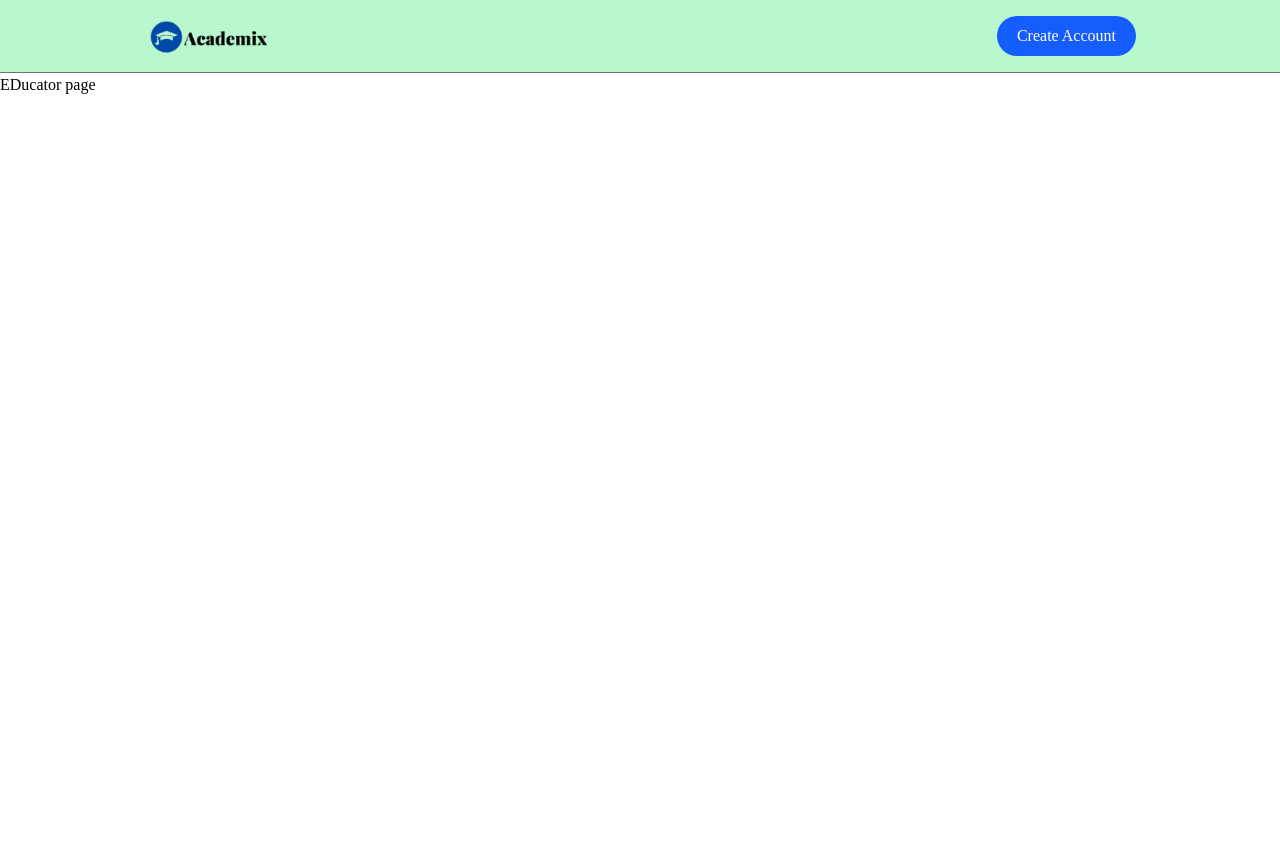
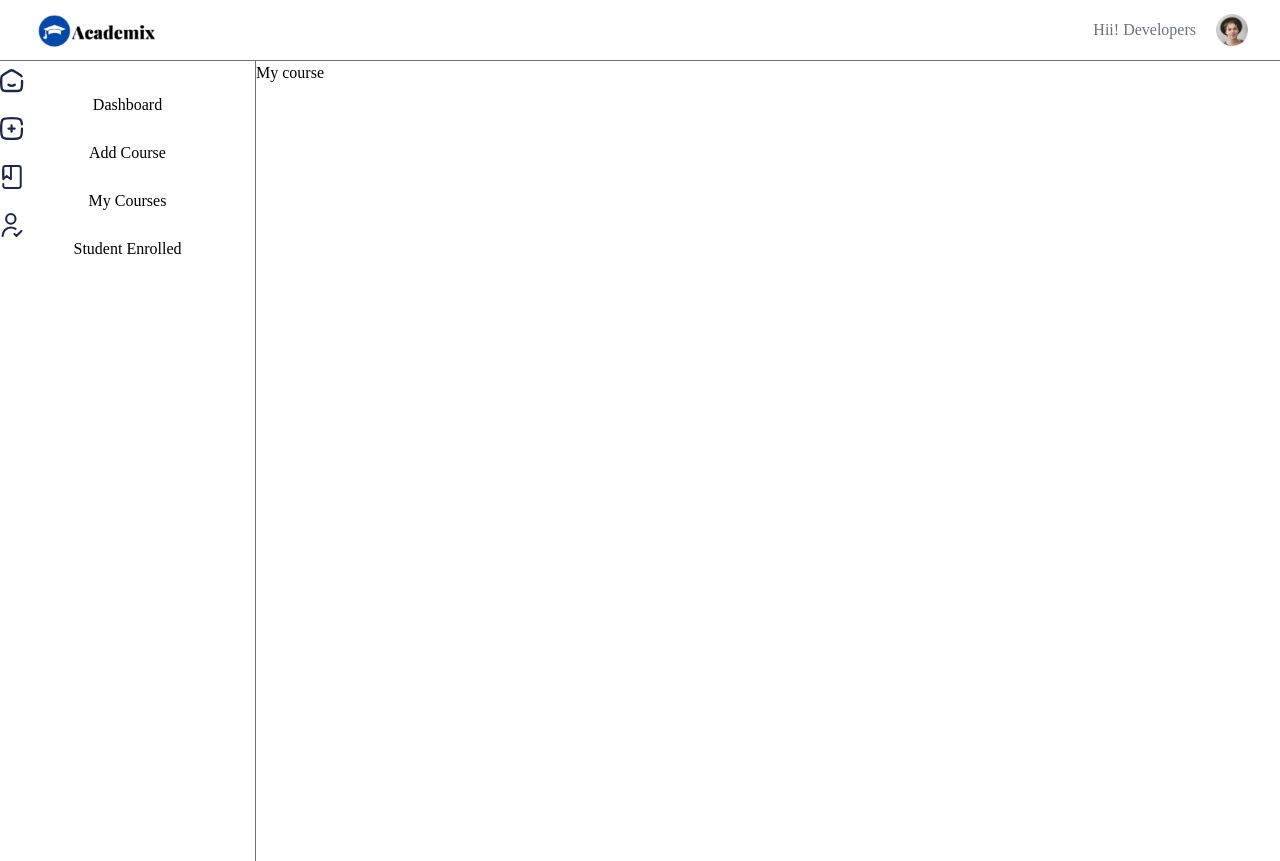
Before and after one commit to yuvrajsingh101280/LMS-software, a React (Vite) app in the folder frontend/: page /educator/my-courses in a window 1280 px wide. Before the commit the page ends 800 px from the top, so only its background shows below. Built offline with nearby package versions, Linux system fonts and the light colour scheme; no server answers.

Commit message:
Enhance educator interface with Navbar and Sidebar components; update routing and dummy data

```diff
--- a/frontend/src/App.jsx
+++ b/frontend/src/App.jsx
@@ -1,5 +1,5 @@
 import React from "react";
-import { Route, Routes, useMatch } from "react-router-dom";
+import { Route, Routes, useLocation, useMatch } from "react-router-dom";
 import Home from "./pages/students/Home";
 import CoursesList from "./pages/students/CoursesList";
 import CourseDetails from "./pages/students/CourseDetails";
@@ -13,7 +13,9 @@ import MyCourses from "./pages/educator/MyCourses";
 import AddCourse from "./pages/educator/AddCourse";
 import Navbar from "./components/students/Navbar";
 const App = () => {
-  const isEducatorRoute = useMatch("/educator/");
+  const location = useLocation();
+
+  const isEducatorRoute = location.pathname.startsWith("/educator");
 
   return (
     <div>
@@ -29,7 +31,7 @@ const App = () => {
         <Route path="/loading/:path" element={<Loading />} />
         {/* EDucator page */}
         <Route path="/educator" element={<Educator />}>
-          <Route path="educator" element={<Dashboard />} />
+          <Route path="dashboard" element={<Dashboard />} />
           <Route path="add-course" element={<AddCourse />} />
           <Route path="my-courses" element={<MyCourses />} />
           <Route path="student-enrolled" element={<StudentsEnrolled />} />
--- a/frontend/src/assets/assets.js
+++ b/frontend/src/assets/assets.js
@@ -93,8 +93,8 @@ export const assets = {
 
 export const dummyEducatorData = {
     "_id": "675ac1512100b91a6d9b8b24",
-    "name": "GreatStack",
-    "email": "user.greatstack@gmail.com",
+    "name": "dreamforge",
+    "email": "dreamforge@gmail.com",
     "imageUrl": "https://img.clerk.com/eyJ0eXBlIjoicHJveHkiLCJzcmMiOiJodHRwczovL2ltYWdlcy5jbGVyay5kZXYvb2F1dGhfZ29vZ2xlL2ltZ18yclFkaDBOMmFqWnBoTTRBOXZUanZxVlo0aXYifQ",
     "createdAt": "2024-12-12T10:56:17.930Z",
     "updatedAt": "2024-12-12T10:56:17.930Z",
--- a/frontend/src/components/educator/Navbar.jsx
+++ b/frontend/src/components/educator/Navbar.jsx
@@ -1,7 +1,31 @@
 import React from "react";
+import { assets, dummyEducatorData } from "../../assets/assets";
+
+import { UserButton, useUser } from "@clerk/clerk-react";
+import { Link } from "react-router-dom";
 
 const Navbar = () => {
-  return <div>EDu navabar</div>;
+  const educatorData = dummyEducatorData;
+  const { user } = useUser();
+
+  return (
+    <div className="flex items-center justify-between px-4 md:px-8 border-b border-gray-500 py-3">
+      <Link to={"/"}>
+        {" "}
+        <img src={assets.logo} alt="logo" className="w-28 lg:w-32" />
+      </Link>
+
+      <div className="flex items-center gap-5 text-gray-500 relative">
+        <p>Hii! {user ? user.fullName : "Developers"}</p>
+
+        {user ? (
+          <UserButton />
+        ) : (
+          <img src={assets.profile_img} className="max-w-8" />
+        )}
+      </div>
+    </div>
+  );
 };
 
 export default Navbar;
--- a/frontend/src/components/educator/Sidebar.jsx
+++ b/frontend/src/components/educator/Sidebar.jsx
@@ -1,7 +1,50 @@
-import React from "react";
+import React, { useContext } from "react";
+import { assets } from "../../assets/assets";
+import { Appcontext } from "../../context/AppContext";
+import { NavLink } from "react-router-dom";
 
 const Sidebar = () => {
-  return <div></div>;
+  const { isEducator } = useContext(Appcontext);
+
+  const menuItems = [
+    {
+      name: "Dashboard",
+      path: "/educator/dashboard",
+      icon: assets.home_icon,
+    },
+    {
+      name: "Add Course",
+      path: "/educator/add-course",
+      icon: assets.add_icon,
+    },
+    {
+      name: "My Courses",
+      path: "/educator/my-courses",
+      icon: assets.my_course_icon,
+    },
+    {
+      name: "Student Enrolled",
+      path: "/educator/student-enrolled",
+      icon: assets.person_tick_icon,
+    },
+  ];
+
+  return (
+    isEducator && (
+      <div className="md:w-64 w-16 border-r min-h-screen text-base border-gray-500 py-2 flex flex-col">
+        {menuItems.map((item) => (
+          <NavLink
+            to={item.path}
+            key={item.name}
+            end={item.path === "/educator"}
+          >
+            <img src={item.icon} alt="" className="w-6 h-6" />
+            <p className="md:block hidden text-center">{item.name}</p>
+          </NavLink>
+        ))}
+      </div>
+    )
+  );
 };
 
 export default Sidebar;
--- a/frontend/src/pages/educator/AddCourse.jsx
+++ b/frontend/src/pages/educator/AddCourse.jsx
@@ -1,7 +1,8 @@
 import React from "react";
+import Navbar from "../../components/educator/Navbar";
 
 const AddCourse = () => {
-  return <div>add course</div>;
+  return <div>Add course </div>;
 };
 
 export default AddCourse;
--- a/frontend/src/pages/educator/Educator.jsx
+++ b/frontend/src/pages/educator/Educator.jsx
@@ -1,11 +1,16 @@
 import React from "react";
 import { Outlet } from "react-router-dom";
+import Navbar from "../../components/educator/Navbar";
+import Sidebar from "../../components/educator/Sidebar";
 const Educator = () => {
   return (
-    <div>
-      <h1>EDucator page</h1>
-      <div>
-        <Outlet />
+    <div className="text-default min-h-screen bg-white">
+      <Navbar />
+      <div className="flex">
+        <Sidebar />
+        <div className="flex-1">
+          <Outlet />
+        </div>
       </div>
     </div>
   );
--- a/frontend/src/pages/educator/MyCourses.jsx
+++ b/frontend/src/pages/educator/MyCourses.jsx
@@ -1,7 +1,7 @@
 import React from "react";
 
 const MyCourses = () => {
-  return <div></div>;
+  return <div>My course</div>;
 };
 
 export default MyCourses;
```
